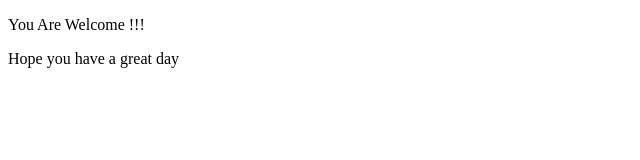
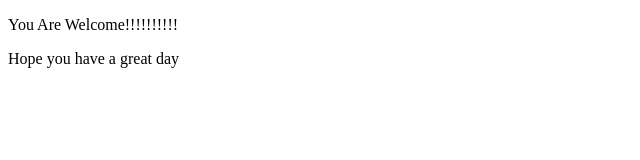
Before and after one commit to samarmalla/GitWorkflow, a plain HTML site: page index.html in a window 1280 px wide. Shown: the full height of the page, 0-640 px from the left. Drawn offline with Linux system fonts and the light colour scheme.

Commit message:
added more words and second line

```diff
--- a/index.html
+++ b/index.html
@@ -6,7 +6,7 @@
     <title>Document</title>
 </head>
 <body>
-    <p> You Are Welcome !!! </p>
+    <p> You Are Welcome!!!!!!!!!! </p>
     <p> Hope you have a great day </p>
 </body>
 </html>
```
